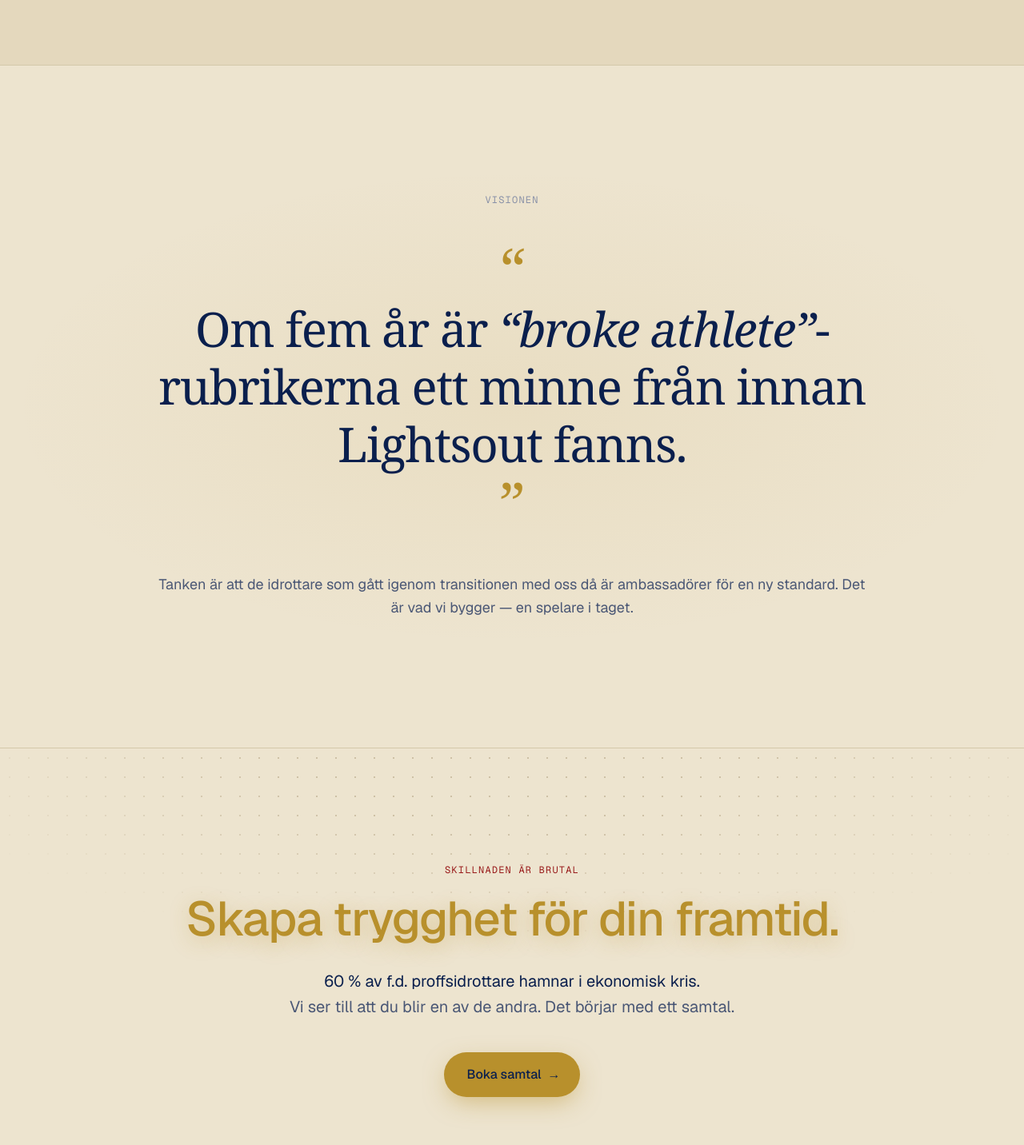
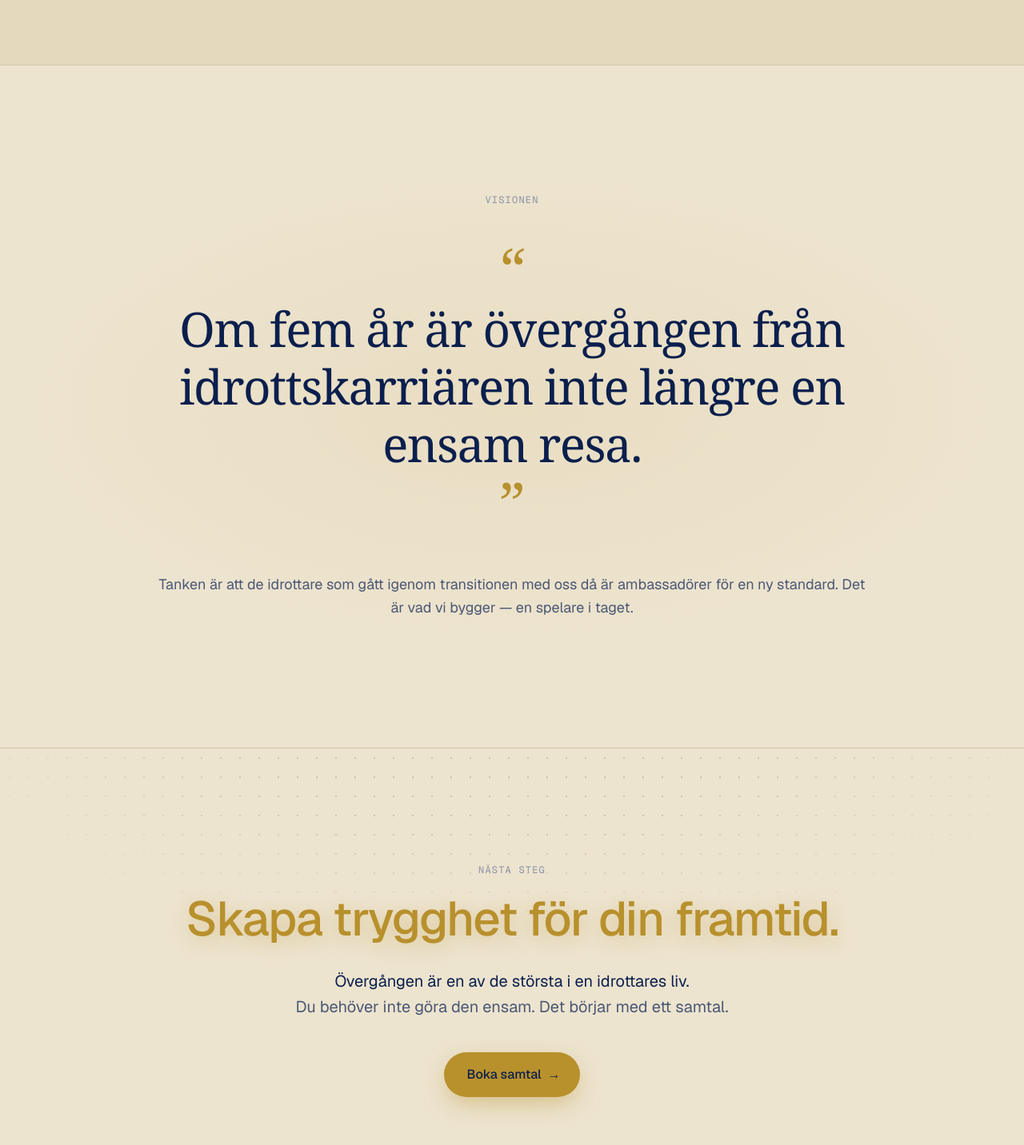
Before and after one commit to asatrilling/lightsout, a Next.js app: page /om-oss in a window 1280 px wide. Shown: the part 3803-5235 px from the top of the page at 80% size. Built offline with nearby package versions, Linux system fonts and the light colour scheme.

Commit message:
Uppdatera om-oss

```diff
--- a/src/app/om-oss/page.tsx
+++ b/src/app/om-oss/page.tsx
@@ -194,7 +194,7 @@ export default function OmOssPage() {
               <span className="text-accent text-5xl sm:text-6xl md:text-7xl">&ldquo;</span>
               <br className="hidden sm:block" />
               <span className="block sm:inline">Om fem år är </span>
-              <span className="italic">&ldquo;broke athlete&rdquo;</span>-rubrikerna ett minne från innan Lightsout fanns.
+              övergången från idrottskarriären inte längre en ensam resa.
               <br />
               <span className="text-accent text-5xl sm:text-6xl md:text-7xl">&rdquo;</span>
             </p>
@@ -210,8 +210,8 @@ export default function OmOssPage() {
         <div className="dot-grid absolute inset-0 opacity-60" />
         <Container className="relative py-28 sm:py-36">
           <div className="mx-auto max-w-4xl text-center">
-            <p className="font-mono text-xs uppercase tracking-widest text-warning">
-              Skillnaden är brutal
+            <p className="font-mono text-xs uppercase tracking-widest text-foreground-subtle">
+              Nästa steg
             </p>
             <h2
               className="mt-4 text-balance text-4xl font-semibold leading-tight tracking-tight text-accent sm:text-5xl md:text-6xl"
@@ -220,9 +220,9 @@ export default function OmOssPage() {
               Skapa trygghet för din framtid.
             </h2>
             <p className="mx-auto mt-6 max-w-2xl text-lg leading-relaxed text-foreground sm:text-xl">
-              60 % av f.d. proffsidrottare hamnar i ekonomisk kris.
+              Övergången är en av de största i en idrottares liv.
               <br />
-              <span className="text-foreground-muted">Vi ser till att du blir en av de andra. Det börjar med ett samtal.</span>
+              <span className="text-foreground-muted">Du behöver inte göra den ensam. Det börjar med ett samtal.</span>
             </p>
             <Link
               href="/boka-samtal"
```
